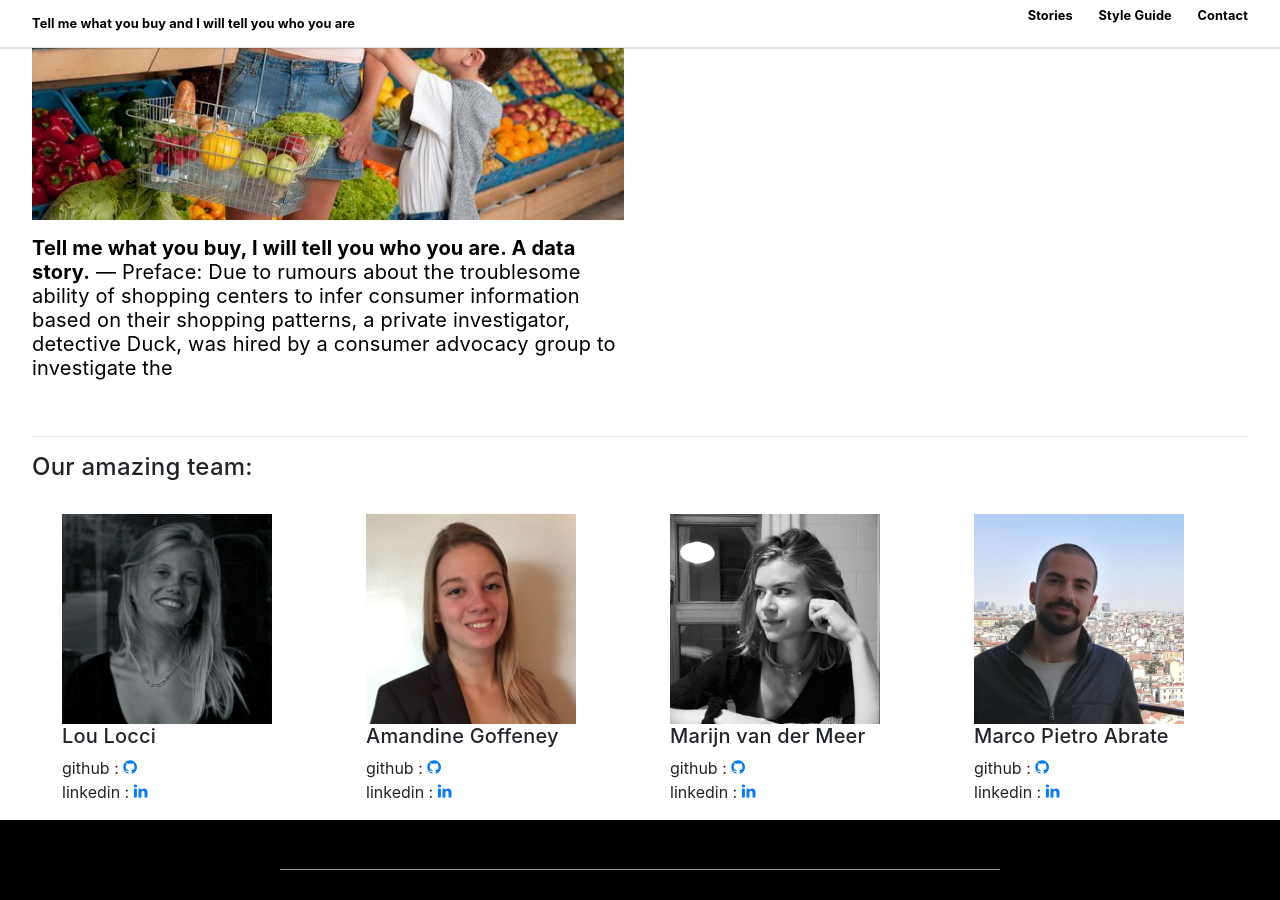
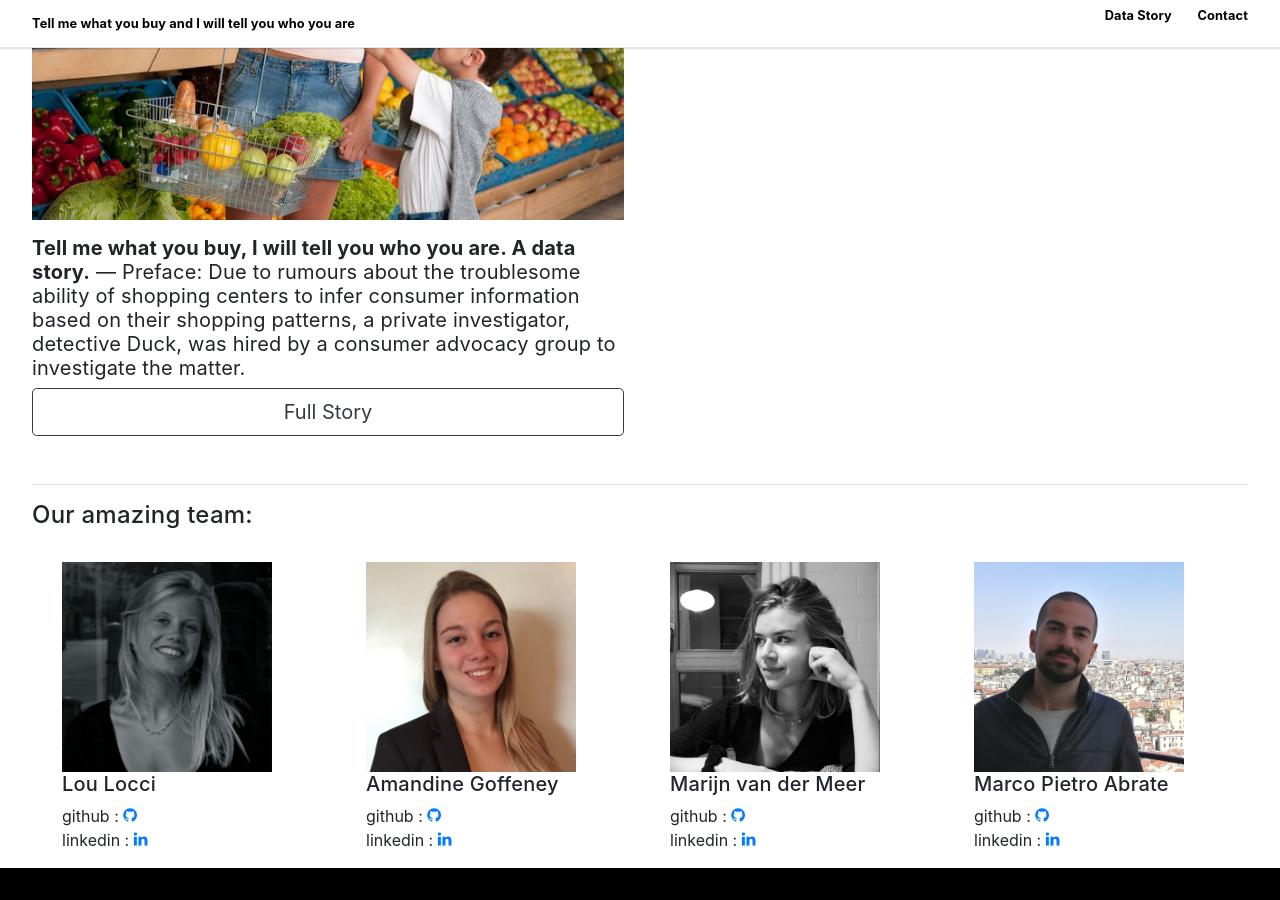
Before and after one commit to marvande/website_ada_bubble582, a Jekyll site: the page built from index.html, in a window 1280 px wide and 900 px high, scrolled down 787 px. Built offline with Jekyll 4.4.1, drawn with Linux system fonts in a browser that asks for light colours; some web fonts are replaced; the list of posts is cut into pages by our own code.

Commit message:
intro page

```diff
--- a/_config.yml
+++ b/_config.yml
@@ -12,10 +12,8 @@ url: https://projectadabubble582.netlify.com/
 twitter_username: ''
 default_img: /assets/images/pic06.jpg
 social:
-  - name: linkedin
-    url: https://www.linkedin.com/in/marijn-van-der-meer/
   - name: github
-    url: https://github.com/marvande
+    url: https://github.com/marvande/epfl-ada-2019-project-bubble582
 
 # Contact settings
 contact_img: /assets/images/pic06.jpg
--- a/_includes/navigation.html
+++ b/_includes/navigation.html
@@ -1,7 +1,6 @@
 <nav>
   <ul class="header__list">
-    <li><a href="{{ '/' | prepend: site.baseurl }}">Stories</a></li>
-    <li><a href="{{ '/style-guide' | prepend: site.baseurl }}">Style Guide</a></li>
+    <li><a href="{{ '/2019/12/12/data_story/' | prepend: site.baseurl }}">Data Story</a></li>
     <li><span class="popup__open">Contact</span></li>
   </ul>
 </nav>
--- a/_includes/post-card.html
+++ b/_includes/post-card.html
@@ -5,8 +5,9 @@
         <img src="{{ post.image }}" alt="{{ post.title }}" data-aos="fade-in" itemprop="image"/>
       </figure>
     {% endif %}
-    <div>
-      <h2 class="posts__text"><strong itemprop="name">{{ post.title }}</strong> — <span itemprop="description">{{ post.content | strip_html | truncatewords: 35, "" }}</span></h2>
-    </div>
   </a>
+  <div>
+    <h2 class="posts__text"><strong itemprop="name">{{ post.title }}</strong> — <span itemprop="description">{{ post.content | strip_html | truncatewords: 36, "" }}</span></h2>
+  </div>
+  <a href="{{ post.url | absolute_url }}" class="btn btn-outline-dark btn-lg btn-block" role="button" aria-pressed="true">Full Story</a>
 </article>
```
Also changed, not shown: 6 other files.
